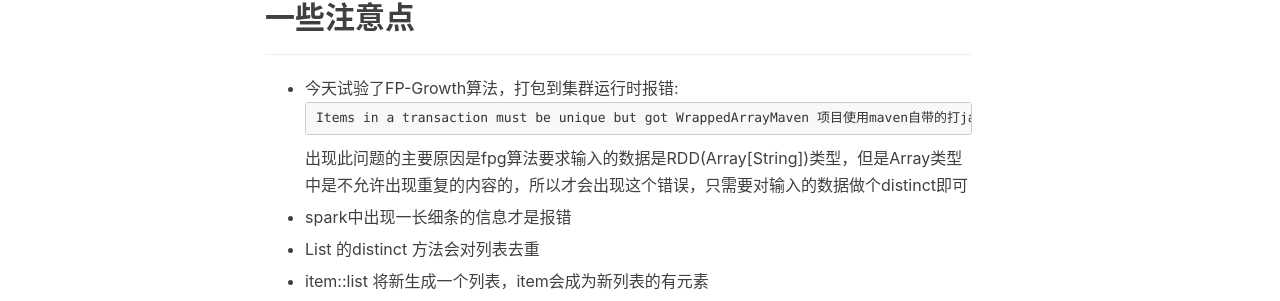
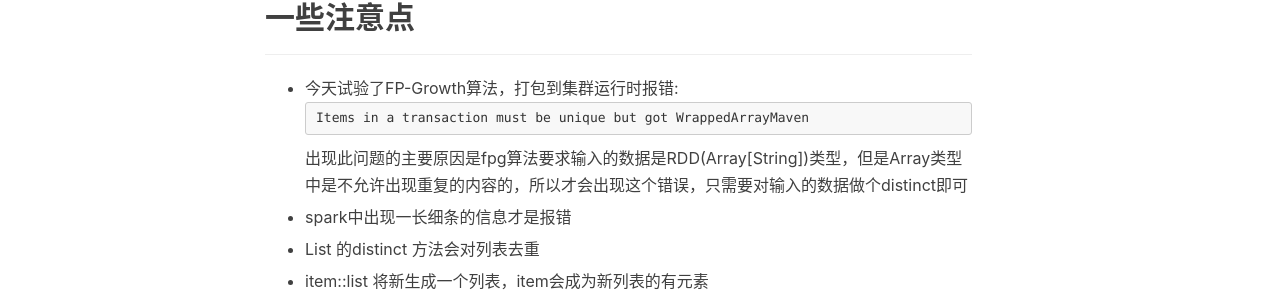
Before and after one commit to Fleschier/Fleschier.github.io, a Jekyll site: the page built from _posts/2018-04-11-Spark-learning.markdown, in a window 1280 px wide. Shown: the part 931-1232 px from the top of the page. Built offline with Jekyll 4.4.1, drawn with Linux system fonts in a browser that asks for light colours; nearby versions of some CDN libraries; comment, search, counter and statistics services are not loaded.

Commit message:
update some bugs

````diff
--- a/_posts/2018-04-11-Git-and-Github.markdown
+++ b/_posts/2018-04-11-Git-and-Github.markdown
@@ -13,7 +13,7 @@ header-img: "img/Git/Git-bg.jpg"
 ---
 
 #### windows
-- windows下有一个非常好用的git管理工具，与github有很好的连接——[github destop](https://desktop.github.com/)。界面美观，方便好用。
+- windows下有一个非常好用的git管理工具，与github有很好的连接——[github desktop](https://desktop.github.com/)。界面美观，方便好用。
 
 - 同时要搭配Windows下的[git](https://git-scm.com/download/win)来使用。
 
--- a/_posts/2018-04-11-Spark-learning.markdown
+++ b/_posts/2018-04-11-Spark-learning.markdown
@@ -25,7 +25,7 @@ header-img: "img/Spark/Spark-bg.jpg"
 
 - 今天试验了FP-Growth算法，打包到集群运行时报错:
 ```
-Items in a transaction must be unique but got WrappedArrayMaven 项目使用maven自带的打jar包的即可，不推荐在build当中打jar包
+Items in a transaction must be unique but got WrappedArrayMaven
 ```
 出现此问题的主要原因是fpg算法要求输入的数据是RDD(Array[String])类型，但是Array类型中是不允许出现重复的内容的，所以才会出现这个错误，只需要对输入的数据做个distinct即可
 
````
